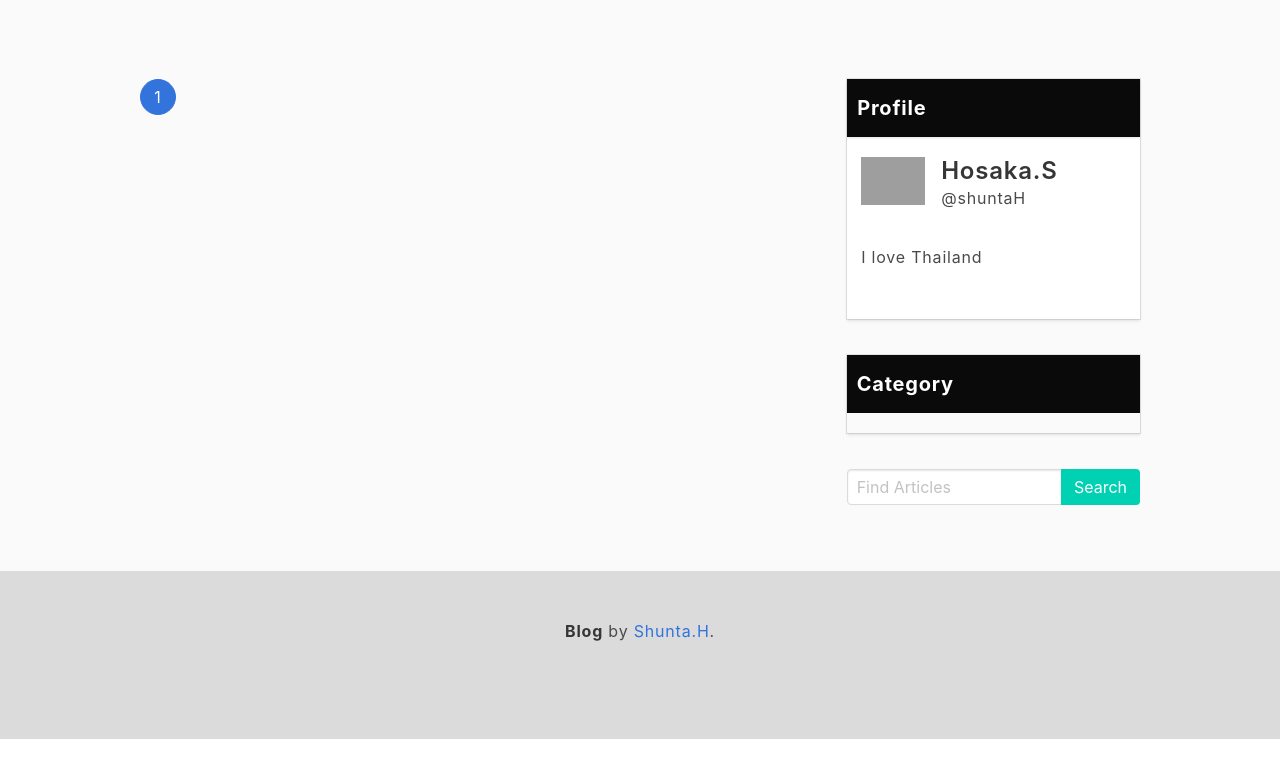
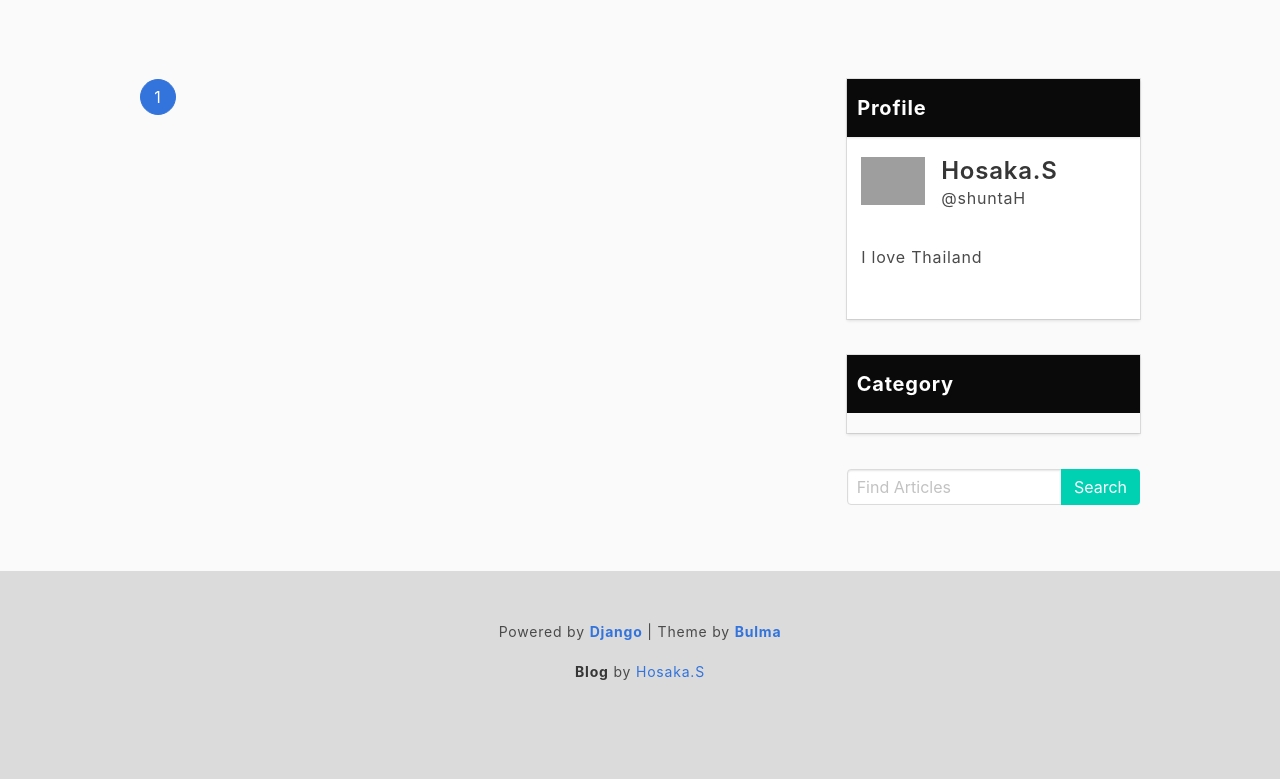
Before and after one commit to ShuntaH/blog_django, a Django app: page / in a window 1280 px wide. Shown: the part 526-1305 px from the top of the page. Before the commit the page ends 1265 px from the top, so only its background shows below. Run offline with Django 3.2, Linux system fonts and the light colour scheme; data that the repository does not hold is empty; style sheets or scripts are compiled from the project's sources; some libraries are stand-ins or nearby versions; some web fonts are replaced; grey boxes are pictures that could not be loaded.

Commit message:
Update: changed passages of footer at base.html

```diff
--- a/project/blog/templates/blog/base.html
+++ b/project/blog/templates/blog/base.html
@@ -174,7 +174,10 @@
 {% block footer %}
   <footer class="footer has-background-grey-lighter">
     <div class="content has-text-centered">
-            <p><strong>Blog</strong> by <a href="https://github.com/ShuntaH">Shunta.H</a>.</p>
+      <p><small>Powered by <strong><a href="https://www.djangoproject.com/">Django</a></strong> |
+        Theme by <strong><a href="https://bulma.io/">Bulma</a></strong>
+      </small></p>
+      <p><small><strong>Blog</strong> by <a href="https://github.com/ShuntaH">Hosaka.S</a></small></p>
     </div>
   </footer>
 {% endblock %}
```
Lines whose indentation alone changed are shown as unchanged.
